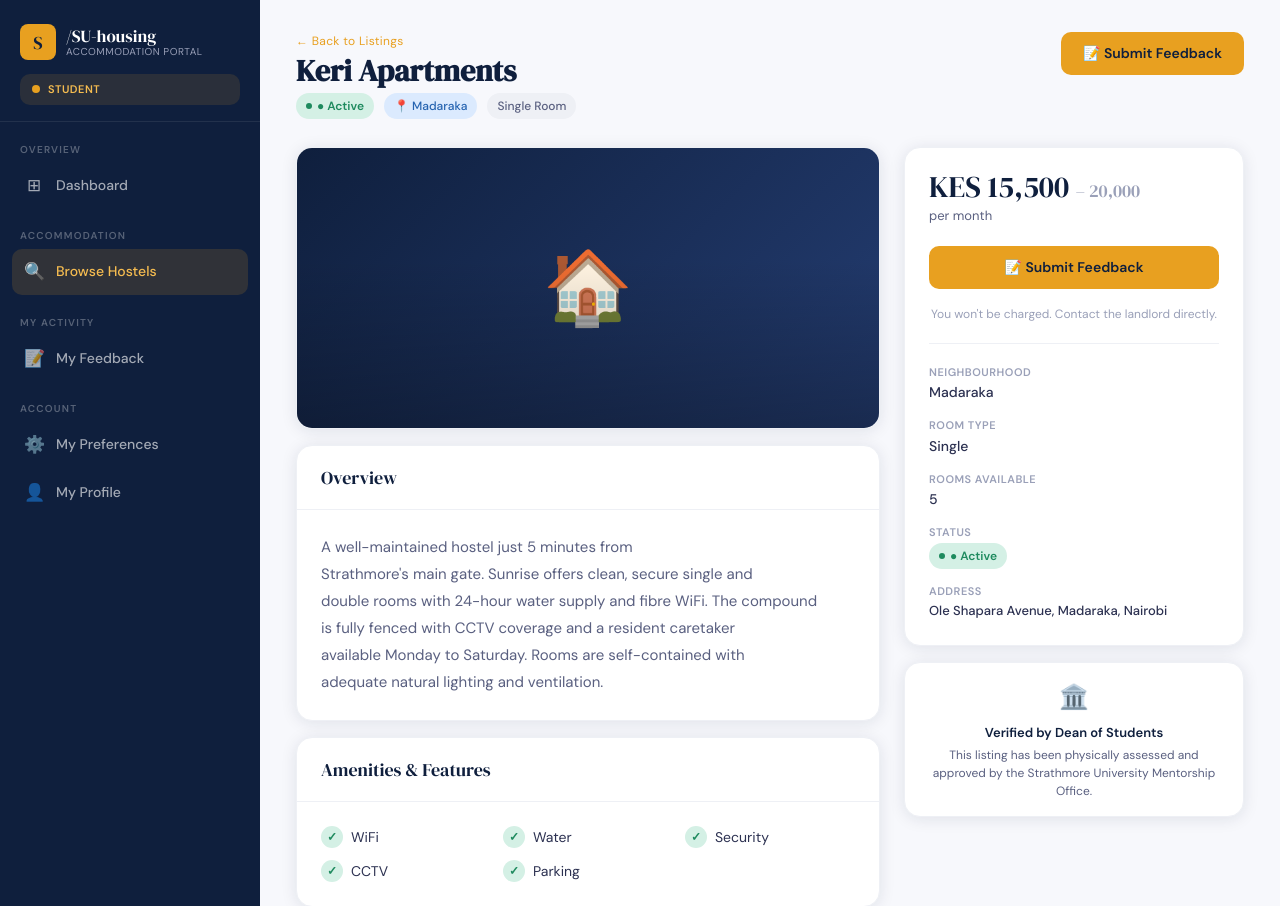
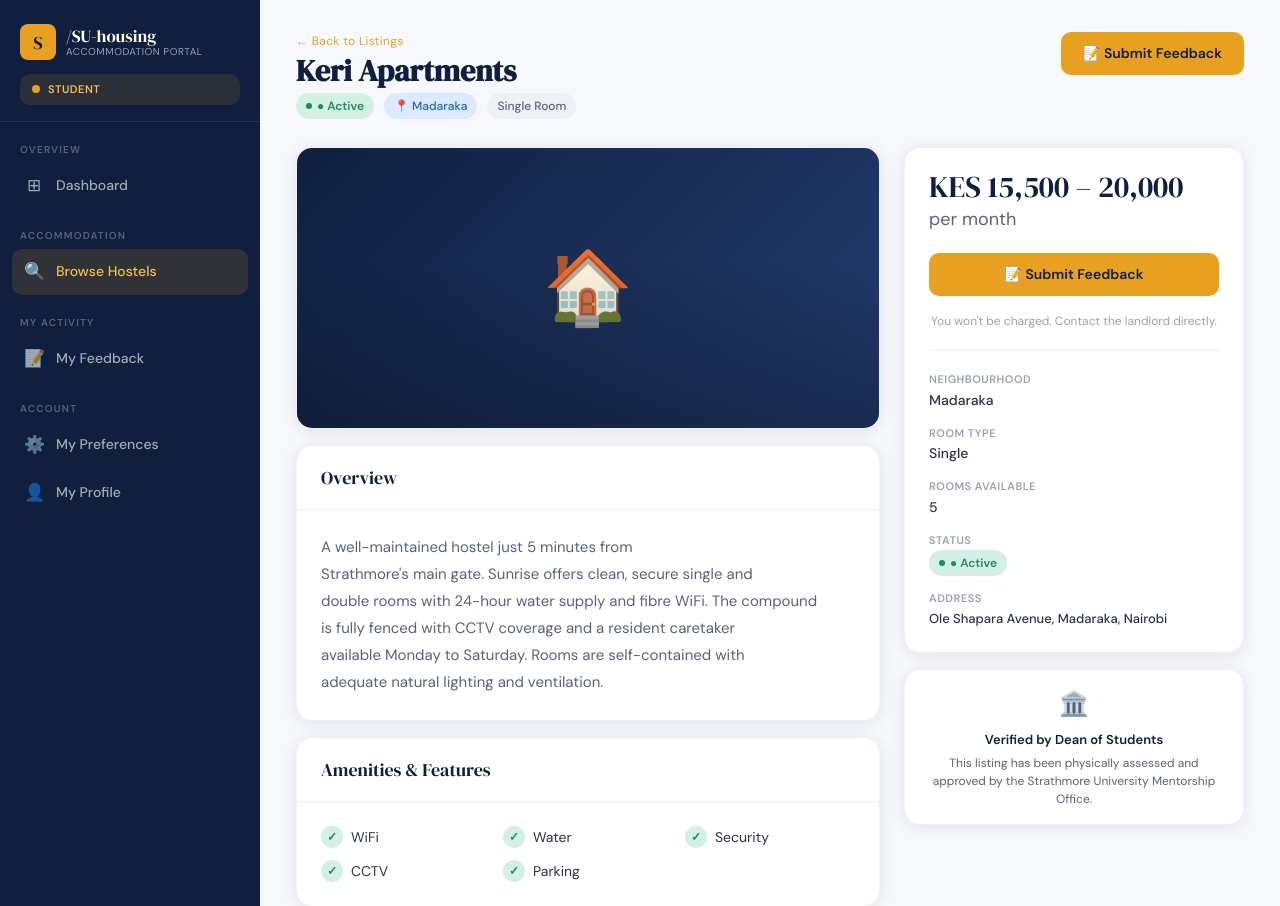
Before and after one commit to Ivan-gif-boop/SU-Housing, a PHP site: page /SU-housing/student/detail.php in a window 1280 px wide. Shown: the top 906 px of the page. Run offline with PHP 8.4, Linux system fonts and the light colour scheme.

Commit message:
Changes to price range of Detail page

```diff
--- a/student/detail.php
+++ b/student/detail.php
@@ -298,11 +298,10 @@ include __DIR__ . '/../includes/sidebar.php';
 
             <div class="detail-price">
               KES <?php echo number_format($hostel['priceMin']); ?>
-              <span style="font-size:18px; color:var(--gray-400);">
                 – <?php echo number_format($hostel['priceMax']); ?>
-              </span>
+
             </div>
-            <div style="font-size:13px; color:var(--gray-600);
+            <div style="font-size:18px; color:var(--gray-600);
                          margin-bottom:20px;">
               per month
             </div>
```
